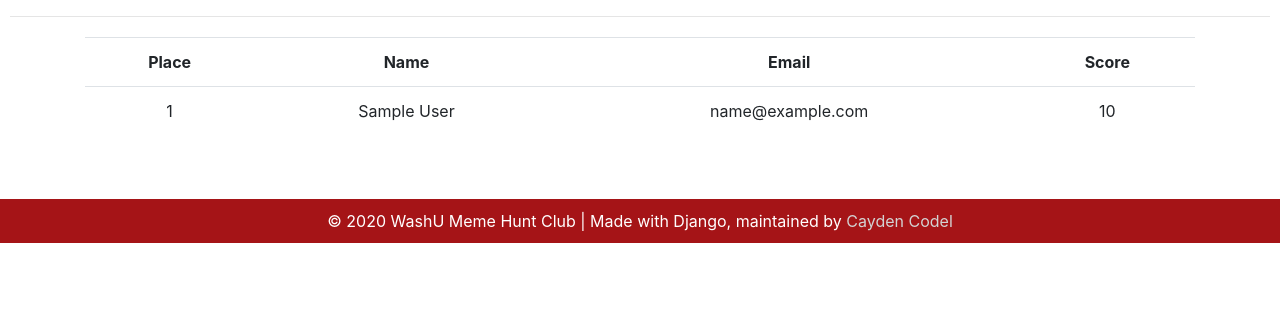
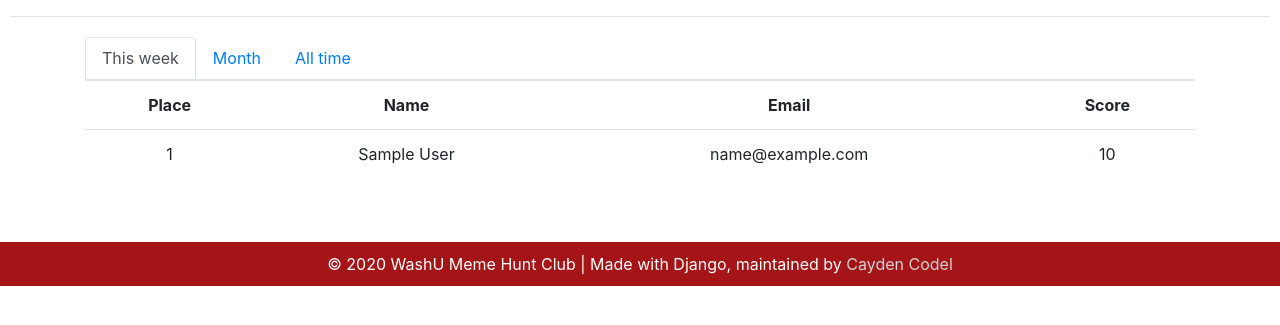
Before and after one commit to ccodel/meme_hunt, a Django app: page /scoreboard/ in a window 1280 px wide. Shown: the part 154-479 px from the top of the page. Run offline with Django 3.2, Linux system fonts and the light colour scheme; tables that the repository leaves empty hold one stand-in row (values such as "Sample post"); some libraries are stand-ins or nearby versions.

Commit message:
Added scoreboard month and all-time options

```diff
--- a/memes/models.py
+++ b/memes/models.py
@@ -53,6 +53,24 @@ class Meme(models.Model):
     def latest():
         return Meme.objects.latest('start_date')
 
+    # Finds the k-th most recent meme
+    #   Note that the parameter is 1-indexed
+    #   If k memes don't exist, takes the last one
+    @staticmethod
+    def latest_k(k):
+        memes = Meme.objects.all().order_by('-start_date')
+        return memes[min(memes.count() - 1, k - 1)]
+
+    # Returns an array of the k-th most recent memes. If k is too large
+    #   for the number of memes, as many as possible are returned. The
+    #   order is "backwards," in the sense that arr[0] is the latest meme.
+    @staticmethod
+    def latest_set(k):
+        memes = Meme.objects.all().order_by('-start_date')
+        return memes[:min(memes.count(), k)]
+
+    # Returns the list of hints as an array
+    # TODO hard-coded as seven hints
     def hints(self):
         return [ self.hint1,
                 self.hint2,
--- a/scoreboard/views.py
+++ b/scoreboard/views.py
@@ -10,9 +10,50 @@ class ScoreboardView(ListView):
     context_object_name = 'find_list'
     template_name = 'scoreboard/scoreboard.html'
 
+    # Retrives finds for the current meme, the past four memes,
+    #   and all memes ever found.
+    #
+    # Loops through the finds and "pulls them forward" in time, summing scores
     def get(self, request):
-        find_list = Find.objects.all().order_by('-score')
-        meme = Meme.latest()
-        # TODO filter out by time?
+        # Current meme's finds is easy - filter, sort by score
+        latest_meme = Meme.latest()
+        week_finds = Find.objects.filter(meme=latest_meme).order_by('-score')
+
+        # Filter by latest four memes
+        latest_four = Meme.latest_set(4)
+        fourth_finds = Find.objects.filter(
+                meme__in=latest_four).order_by('date_found')
+
+        # Loop through past to future, keeping a dictionary by user email
+        fourth_user_finds = {}
+        for find in fourth_finds:
+            # If not found this user before, add to dictionary
+            if fourth_user_finds.get(find.user.email, None) is None:
+                fourth_user_finds[find.user.email] = find
+            else: # Modify score of existing find
+                score = fourth_user_finds[find.user.email].score + find.score
+                fourth_user_finds[find.user.email].score = score
+
+        month_finds = list(fourth_user_finds.values())
+        month_finds.sort(reverse=True, key=lambda f: f.score)
+
+        # Loop through all finds, same thing
+        all_finds = Find.objects.all().order_by('date_found')
+        all_user_finds = {}
+        for find in all_finds:
+            if all_user_finds.get(find.user.email, None) is None:
+                all_user_finds[find.user.email] = find
+            else:
+                score = all_user_finds[find.user.email].score + find.score
+                all_user_finds[find.user.email].score = score
+
+        all_finds = list(all_user_finds.values())
+        all_finds.sort(reverse=True, key=lambda f: f.score)
+
+        find_count = len(week_finds) + len(month_finds) + len(all_finds)
+
         return render(request, self.template_name,
-                {'find_list': find_list, 'meme': meme})
+                {'week_finds': week_finds,
+                 'month_finds': month_finds,
+                 'all_finds': all_finds,
+                 'finds': find_count})
--- a/templates/scoreboard/scoreboard.html
+++ b/templates/scoreboard/scoreboard.html
@@ -3,7 +3,7 @@
 {% block content %}
 <section id="header">
   <div class="text-center">
-  {% if meme is None %}
+  {% if finds == 0 %}
     <h2 class="text-muted">No memes to find</h2>
   {% else %}
     <h2>Meme hunt scoreboard</h2>
@@ -15,18 +15,34 @@
 
 <section id="scoreboard">
   <div class="text-center">
-  {% if find_list.count == 0 %}
-    <h3 class="text-muted">No one has found the meme yet!</h2>
+  {% if finds == 0 %}
+    <h3 class="text-muted">No one has found any memes yet!</h2>
   {% else %}
     <div class="container">
-    <table class="table">
+      <ul class="nav nav-tabs" id="score_tabs" role="tablist">
+        <li class="nav-item">
+          <a class="nav-link active" id="week-tab" data-toggle="tab" href="#week" role="tab" aria-controls="week" aria-selected="true">This week</a>
+        </li>
+        <li>
+          <a class="nav-link" id="month-tab" data-toggle="tab" href="#month" role="tab" aria-controls="month" aria-selected="false">Month</a>
+        </li>
+        <li>
+          <a class="nav-link" id="all-time-tab" data-toggle="tab" href="#all-time" role="tab" aria-controls="all-time" aria-selected="false">All time</a>
+        </li>
+      </ul>
+
+      <div class="tab-content" id="tab-content">
+
+        <div class="tab-pane fade show active" id="week" role="tabpanel" aria-labelledby="week-tab">
+          <table class="table" style="overflow-x: scroll">
             <tr>
               <th scope="col">Place</th>
               <th scope="col">Name</th>
               <th scope="col">Email</th>
               <th scope="col">Score</th>
             </tr>
-      {% for find in find_list %}
+
+          {% for find in week_finds %}
             <tr>
               <!-- my-auto ml-2 or ml-auto mr-2 -->
               <td scope="row">{{ forloop.counter }}</td>
@@ -37,6 +53,50 @@
           {% endfor %}
           </table>
         </div>
+
+        <div class="tab-pane fade" id="month" role="tabpanel" aria-labelledby="month-tab">
+          <table class="table">
+            <tr>
+              <th scope="col">Place</th>
+              <th scope="col">Name</th>
+              <th scope="col">Email</th>
+              <th scope="col">Score</th>
+            </tr>
+
+          {% for find in month_finds %}
+            <tr>
+              <!-- my-auto ml-2 or ml-auto mr-2 -->
+              <td scope="row">{{ forloop.counter }}</td>
+              <td>{{ find.user.first_name }} {{ find.user.last_name }}</td>
+              <td>{{ find.user.email }}</td>
+              <td>{{ find.score }}</td>
+            </tr>
+          {% endfor %}
+          </table>
+        </div>
+
+        <div class="tab-pane fade" id="all-time" role="tabpanel" aria-labelledby="all-time-tab">
+          <table class="table">
+            <tr>
+              <th scope="col">Place</th>
+              <th scope="col">Name</th>
+              <th scope="col">Email</th>
+              <th scope="col">Score</th>
+            </tr>
+
+          {% for find in all_finds %}
+            <tr>
+              <!-- my-auto ml-2 or ml-auto mr-2 -->
+              <td scope="row">{{ forloop.counter }}</td>
+              <td>{{ find.user.first_name }} {{ find.user.last_name }}</td>
+              <td>{{ find.user.email }}</td>
+              <td>{{ find.score }}</td>
+            </tr>
+          {% endfor %}
+          </table>
+        </div>
+      </div>
+    </div>
     {% endif %}
   </div>
 </section>
```
Lines whose indentation alone changed are shown as unchanged.
